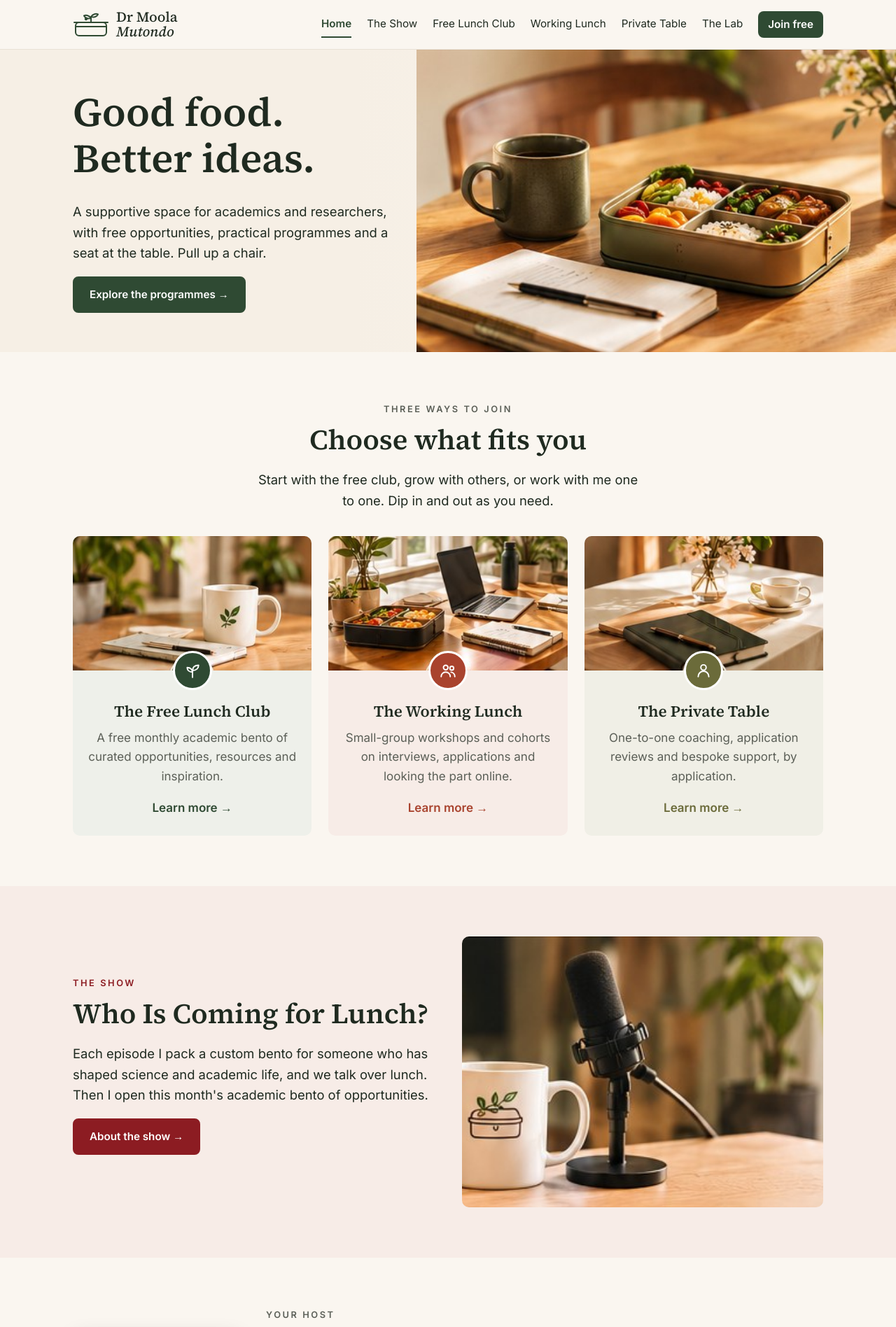
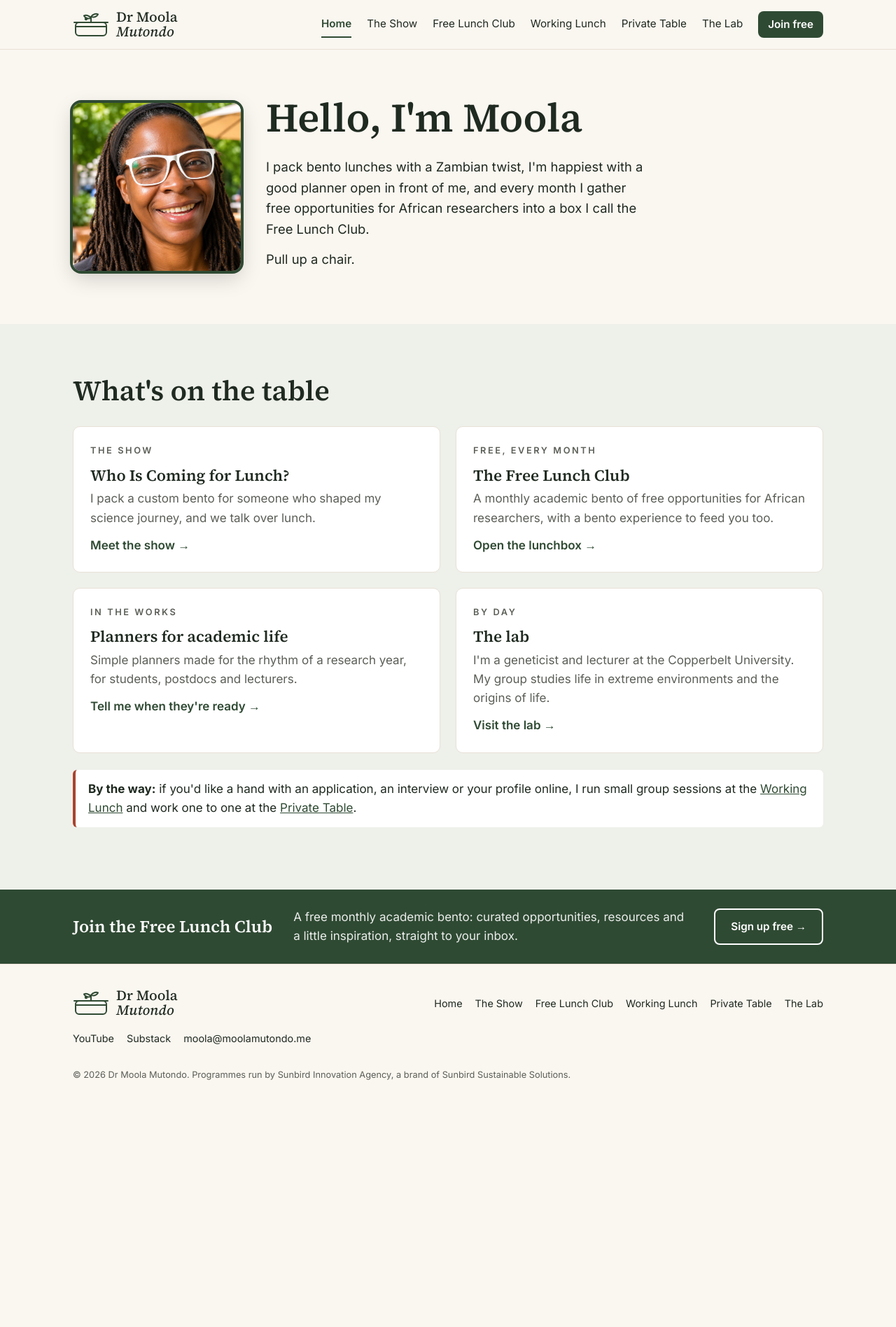
Before and after one commit to mmutondo/mmutondo.github.io, a Jekyll site: the page index.html, which Jekyll copies as it is, in a window 1280 px wide. Shown: the top 1896 px of the page at 70% size. Built offline with Jekyll 4.4.1, drawn with Linux system fonts in a browser that asks for light colours; after the commit the page ends 1600 px from its top, so only the background shows below that; some of the changed text lies outside the part shown.

Commit message:
Home page: back to a simple welcome
Opens with Moola's photo and "Hello, I'm Moola ... Pull up a chair",
then a short "What's on the table" tour (show, Free Lunch Club,
planners, lab) and a quiet "by the way" line for the Working Lunch and
Private Table.

Co-Authored-By: Claude Opus 5.5 <noreply@anthropic.com>
Claude-Session: https://claude.ai/code/session_01EKxmyb8EnG9A94CFrRmYRt

```diff
--- a/css/wicfl.css
+++ b/css/wicfl.css
@@ -493,3 +493,8 @@ h3 { font-size: 1.4rem; }
   .show-hero-grid { grid-template-columns: 1fr; }
   .host-photo { justify-self: start; }
 }
+
+/* Home: welcome section */
+.welcome { padding: 64px 0; }
+.welcome h1 { margin-bottom: 0.4em; }
+.welcome .lead { margin: 0 0 14px; }
--- a/index.html
+++ b/index.html
@@ -3,8 +3,8 @@
 <head>
   <meta charset="UTF-8" />
   <meta name="viewport" content="width=device-width, initial-scale=1" />
-  <title>Who Is Coming for Lunch? Good food. Better ideas.</title>
-  <meta name="description" content="A supportive space for academics and researchers: the Free Lunch Club, the Working Lunch, the Private Table and the show Who Is Coming for Lunch?, with Dr Moola Mutondo." />
+  <title>Dr Moola Mutondo: bento, planners and free opportunities</title>
+  <meta name="description" content="Hello, I'm Moola: bento lunches with a Zambian twist, planners for academic life, the show Who Is Coming for Lunch? and the Free Lunch Club, a free monthly box of opportunities for African researchers." />
   <meta name="p:domain_verify" content="c82f538c1409d3c7c3534eb4e0ae2a9c"/>
   <meta name="p:domain_verify" content="326f2775c80e9a6aaffc2ba6d4a2bf2b"/>
   <link rel="icon" href="https://dr.moolamutondo.me/android-chrome-512x512.png" type="image/png" />
@@ -43,87 +43,47 @@
   </header>
 
   <main>
-    <section class="hero">
-      <div class="hero-text">
-        <h1>Good food.<br>Better ideas.</h1>
-        <p class="lead">A supportive space for academics and researchers, with free opportunities, practical programmes and a seat at the table. Pull up a chair.</p>
-        <a class="btn" href="#programmes">Explore the programmes &rarr;</a>
-      </div>
-      <div class="hero-photo">
-        <img src="images/wicfl/home-hero.jpg" alt="A bento lunch box, a mug and an open notebook on a sunlit wooden table" />
-      </div>
-    </section>
-
-    <section class="section center" id="programmes">
-      <div class="wrap">
-        <p class="kicker">Three ways to join</p>
-        <h2>Choose what fits you</h2>
-        <p class="lead">Start with the free club, grow with others, or work with me one to one. Dip in and out as you need.</p>
-        <div class="cards">
-        <article class="card">
-          <img src="images/wicfl/card1.jpg" alt="A mug and notebook on a table by the window" />
-          <div class="badge"><svg viewBox="0 0 24 24" fill="none" stroke="currentColor" stroke-width="1.8" stroke-linecap="round" stroke-linejoin="round" aria-hidden="true"><path d="M12 21v-9"></path><path d="M12 12c0-4 3-7 8-7 0 4-3 7-8 7z"></path><path d="M12 14c0-3-2.5-6-7-6 0 3.5 2.5 6 7 6z"></path></svg></div>
-          <div class="card-body">
-            <h3>The Free Lunch Club</h3>
-            <p>A free monthly academic bento of curated opportunities, resources and inspiration.</p>
-            <a class="text-link" href="https://dr.moolamutondo.me/freelunchclub.html">Learn more &rarr;</a>
-          </div>
-        </article>
-        <article class="card rose">
-          <img src="images/wicfl/card2.jpg" alt="A bento box beside a laptop and notebook" />
-          <div class="badge"><svg viewBox="0 0 24 24" fill="none" stroke="currentColor" stroke-width="1.8" stroke-linecap="round" stroke-linejoin="round" aria-hidden="true"><circle cx="9" cy="8" r="3"></circle><path d="M3 20c0-3.3 2.7-6 6-6s6 2.7 6 6"></path><circle cx="17" cy="9" r="2.5"></circle><path d="M16 14.2c2.9.4 5 2.8 5 5.8"></path></svg></div>
-          <div class="card-body">
-            <h3>The Working Lunch</h3>
-            <p>Small-group workshops and cohorts on interviews, applications and looking the part online.</p>
-            <a class="text-link" href="https://dr.moolamutondo.me/working-lunch.html">Learn more &rarr;</a>
-          </div>
-        </article>
-        <article class="card olive">
-          <img src="images/wicfl/card3.jpg" alt="A leather notebook and a cup of tea on a table" />
-          <div class="badge"><svg viewBox="0 0 24 24" fill="none" stroke="currentColor" stroke-width="1.8" stroke-linecap="round" stroke-linejoin="round" aria-hidden="true"><circle cx="12" cy="8" r="3.5"></circle><path d="M5 20c0-3.9 3.1-7 7-7s7 3.1 7 7"></path></svg></div>
-          <div class="card-body">
-            <h3>The Private Table</h3>
-            <p>One-to-one coaching, application reviews and bespoke support, by application.</p>
-            <a class="text-link" href="https://dr.moolamutondo.me/private-table.html">Learn more &rarr;</a>
-          </div>
-        </article>
-        </div>
-      </div>
-    </section>
-
-    <section class="section rose">
-      <div class="wrap split">
-        <div>
-          <p class="kicker wine">The show</p>
-          <h2>Who Is Coming for Lunch?</h2>
-          <p class="lead">Each episode I pack a custom bento for someone who has shaped science and academic life, and we talk over lunch. Then I open this month&#39;s academic bento of opportunities.</p>
-          <p><a class="btn wine" href="https://dr.moolamutondo.me/show.html">About the show &rarr;</a></p>
-        </div>
-        <img src="images/wicfl/show-band.jpg" alt="A mug with the bento logo beside a podcast microphone" />
-      </div>
-    </section>
-
-    <section class="section">
+    <section class="section welcome">
       <div class="wrap about">
         <img src="images/moola-outdoors.jpg" alt="Moola Mutondo smiling outdoors" />
         <div>
-          <p class="kicker">Your host</p>
-          <h2>Hello, I&#39;m Moola</h2>
-          <p class="lead">I pack bento lunches with a Zambian twist, I&#39;m happiest with a good planner open in front of me, and every month I gather free opportunities for African researchers into a box I call the Free Lunch Club. By day I&#39;m a geneticist and lecturer at the Copperbelt University.</p>
-          <p><a class="text-link" href="https://dr.moolamutondo.me/astrobiolab.html">Visit my research lab &rarr;</a></p>
+          <h1>Hello, I&#39;m Moola</h1>
+          <p class="lead">I pack bento lunches with a Zambian twist, I&#39;m happiest with a good planner open in front of me, and every month I gather free opportunities for African researchers into a box I call the Free Lunch Club.</p>
+          <p class="lead">Pull up a chair.</p>
         </div>
       </div>
     </section>
 
     <section class="section tint">
-      <div class="wrap split photo-left">
-        <div>
-          <p class="kicker">Shop</p>
-          <h2>Creative stationery &amp; gifts</h2>
-          <p class="lead">Planners made for the rhythm of a research year, with versions for students, postdocs and lecturers, and other thoughtful tools for focused work. In the works.</p>
-          <p><a class="btn outline" href="mailto:moola@moolamutondo.me?subject=Planners%20and%20shop">Tell me when it opens &rarr;</a></p>
+      <div class="wrap">
+        <h2>What&#39;s on the table</h2>
+        <div class="grid-2">
+          <div class="panel">
+            <p class="kicker">The show</p>
+            <h3>Who Is Coming for Lunch?</h3>
+            <p>I pack a custom bento for someone who shaped my science journey, and we talk over lunch.</p>
+            <a class="text-link" href="https://dr.moolamutondo.me/show.html">Meet the show &rarr;</a>
+          </div>
+          <div class="panel">
+            <p class="kicker">Free, every month</p>
+            <h3>The Free Lunch Club</h3>
+            <p>A monthly academic bento of free opportunities for African researchers, with a bento experience to feed you too.</p>
+            <a class="text-link" href="https://dr.moolamutondo.me/freelunchclub.html">Open the lunchbox &rarr;</a>
+          </div>
+          <div class="panel">
+            <p class="kicker">In the works</p>
+            <h3>Planners for academic life</h3>
+            <p>Simple planners made for the rhythm of a research year, for students, postdocs and lecturers.</p>
+            <a class="text-link" href="mailto:moola@moolamutondo.me?subject=Planners">Tell me when they&#39;re ready &rarr;</a>
+          </div>
+          <div class="panel">
+            <p class="kicker">By day</p>
+            <h3>The lab</h3>
+            <p>I&#39;m a geneticist and lecturer at the Copperbelt University. My group studies life in extreme environments and the origins of life.</p>
+            <a class="text-link" href="https://dr.moolamutondo.me/astrobiolab.html">Visit the lab &rarr;</a>
+          </div>
         </div>
-        <img src="images/wicfl/shop.jpg" alt="Notebooks, a pen and a mug with the bento logo" />
+        <p class="note"><strong>By the way:</strong> if you&#39;d like a hand with an application, an interview or your profile online, I run small group sessions at the <a href="https://dr.moolamutondo.me/working-lunch.html">Working Lunch</a> and work one to one at the <a href="https://dr.moolamutondo.me/private-table.html">Private Table</a>.</p>
       </div>
     </section>
   </main>
```
